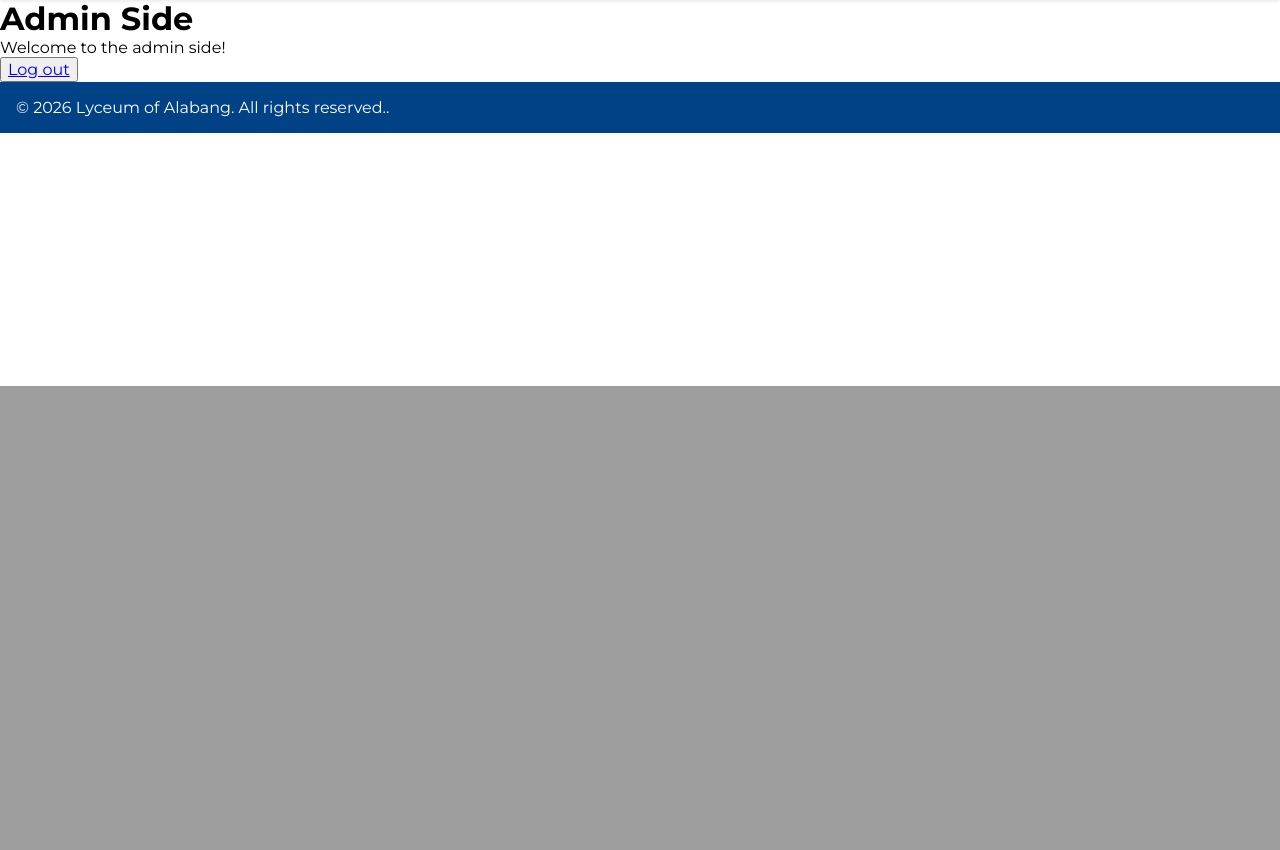
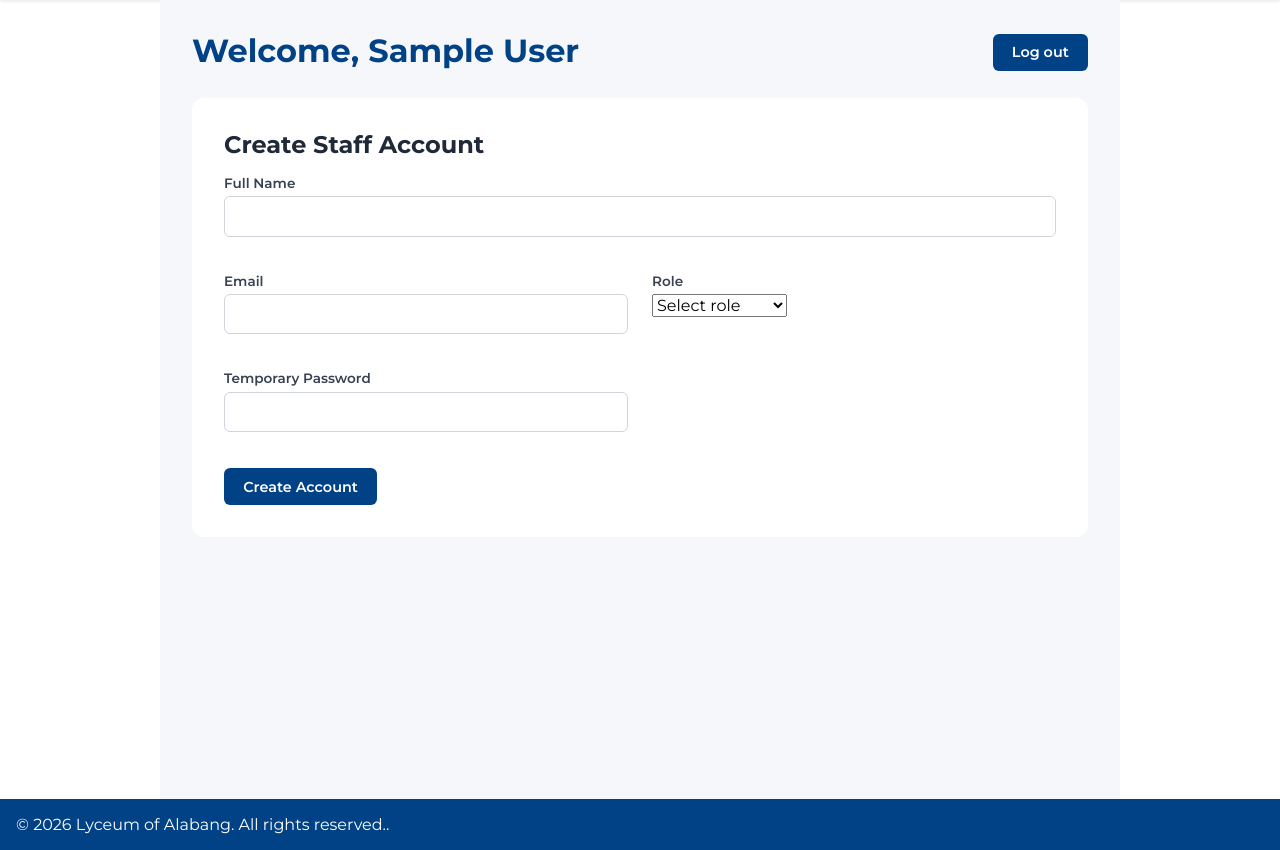
Before and after one commit to LOA-Thesis-23/document-request-system, a Flask app: template app/templates/modals/adminside.html in a window 1280 px wide. Shown: the part 414-1264 px from the top of the page. Before the commit the page ends 800 px from the top, so only its background shows below. Run offline with Flask 3, Linux system fonts and the light colour scheme; the template is opened without the code that fills it, so the values that code supplies are empty; the visitor is signed in with stand-in values (Sample User, id 1); data comes from the database, SQL or seed files in the repository; some web fonts are replaced; grey boxes are pictures that could not be loaded.

Commit message:
Add staff creation functionality and update admin interface
- Implemented staff account creation route with validation and password hashing.
- Enhanced admin home page to display a welcome message and include staff creation form.
- Updated login redirection to use a new template for better user experience.
- Added seed script for creating a temporary admin account.

```diff
--- a/app/routes/auth.py
+++ b/app/routes/auth.py
@@ -70,18 +70,18 @@ def login():
         if staff and bcrypt.check_password_hash(staff.password, password):
             login_user(staff)
             if staff.role == 'admin':
-                return redirect(url_for('admin.home'))  # redirect for admin
+                return redirect(url_for('admin.home'))
             return redirect(url_for('staff.home'))
 
         student = Student.query.filter_by(email=email).first()
 
         if student and bcrypt.check_password_hash(student.password, password):
             login_user(student)
-            return redirect(url_for('student.home'))  #  redirect for student
+            return redirect(url_for('student.home'))
         else:
             flash('Invalid email or password.')
 
-    return render_template('auth/login.html')
+    return render_template('modals/container.html')
 
 @auth_bp.route('/logout')
 @login_required
--- /dev/null
+++ b/app/templates/modals/admin_create_staff.html
@@ -0,0 +1,33 @@
+<section class="dashboard">
+    <h2>Create Staff Account</h2>
+    <form method="POST" action="{{ url_for('admin.create_staff') }}">
+        <div class="form-grid">
+            <div class="form-group full-width">
+                <label for="full_name">Full Name</label>
+                <input type="text" id="full_name" name="full_name" required>
+            </div>
+
+            <div class="form-group">
+                <label for="email">Email</label>
+                <input type="email" id="email" name="email" required>
+            </div>
+
+            <div class="form-group">
+                <label for="role">Role</label>
+                <select id="role" name="role" required>
+                    <option value="" disabled selected>Select role</option>
+                    <option value="registrar">Registrar Staff</option>
+                    <option value="cashier">Cashier</option>
+                    <option value="admin">Admin</option>
+                </select>
+            </div>
+
+            <div class="form-group">
+                <label for="password">Temporary Password</label>
+                <input type="password" id="password" name="password" required>
+            </div>
+        </div>
+
+        <button type="submit" class="btn-primary" style="margin-top: 1rem;">Create Account</button>
+    </form>
+</section>
--- a/app/templates/modals/adminside.html
+++ b/app/templates/modals/adminside.html
@@ -1,9 +1,13 @@
 {% extends "base.html" %}
 {% block content %}
-    <h1>Admin Side</h1>
-    <p>Welcome to the admin side!</p>
+<div class="dashboard-wrapper">
+    <div class="dashboard-header">
+        <div>
+            <h1>Welcome, {{ current_user.full_name }}</h1>
+        </div>
+        <a class="btn-primary" href="{{ url_for('auth.logout') }}">Log out</a>
+    </div>
 
-        <div>
-            <button><a href="{{ url_for('admin.logout') }}">Log out</a></button>
-        </div>
+    {% include "modals/admin_create_staff.html" %}
+</div>
 {% endblock %}
```
Also changed, not shown: app/routes/admin.py (+34 -1 lines), seed_admin.py (added, +27 -0 lines).
